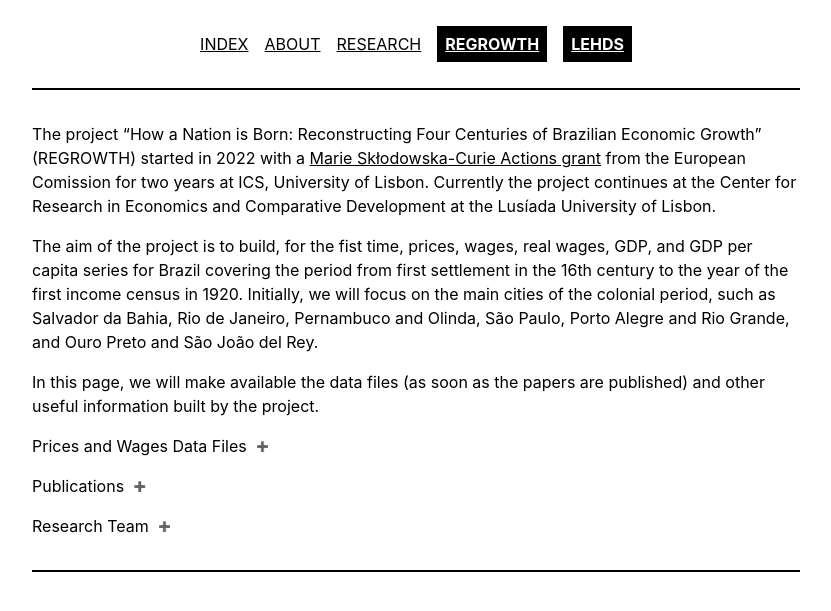
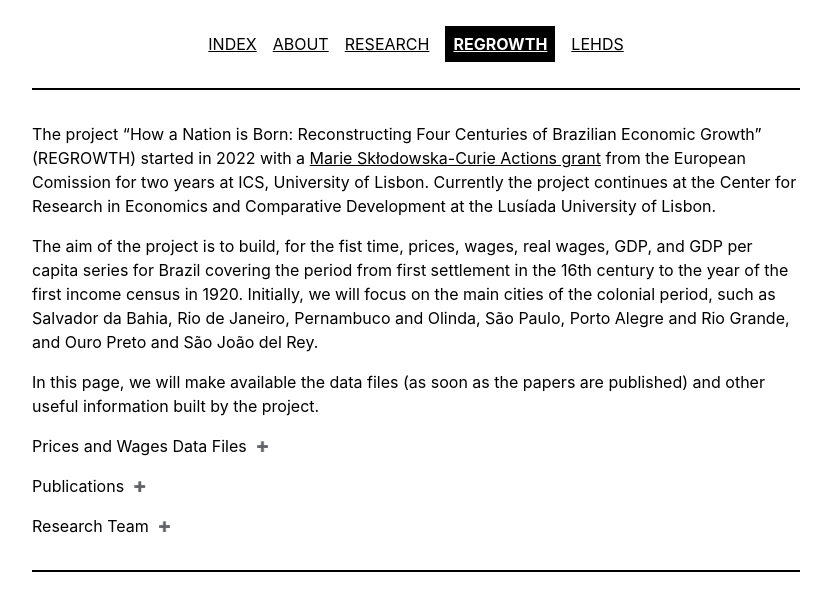
Before and after one commit to gbrlambais/gbrlambais.github.io, a Jekyll site: the page built from _pages/regrowth.md, in a window 1280 px wide. Shown: the top 611 px of the page, without its empty margins (224-1055 px from the left). Built offline with Jekyll 4.4.1, drawn with Linux system fonts in a browser that asks for light colours.

Commit message:
regrowth

```diff
--- a/_includes/navigation.html
+++ b/_includes/navigation.html
@@ -4,6 +4,6 @@
     <li><a href="/about" {% if page.url == "/about" %}class="active"{% endif %}>About</a></li>
     <li><a href="/research" {% if page.url == "/research" %}class="active"{% endif %}>Research</a></li>
     <li><a href="/regrowth" {% if page.url == "/regrowth" %}class="active"{% endif %}>REGROWTH</a></li>
-    <li><a href="/lehds" {% if page.url == "/regrowth" %}class="active"{% endif %}>LEHDS</a></li>
+    <li><a href="/lehds" {% if page.url == "/lehds" %}class="active"{% endif %}>LEHDS</a></li>
   </ul>
 </nav>
```
